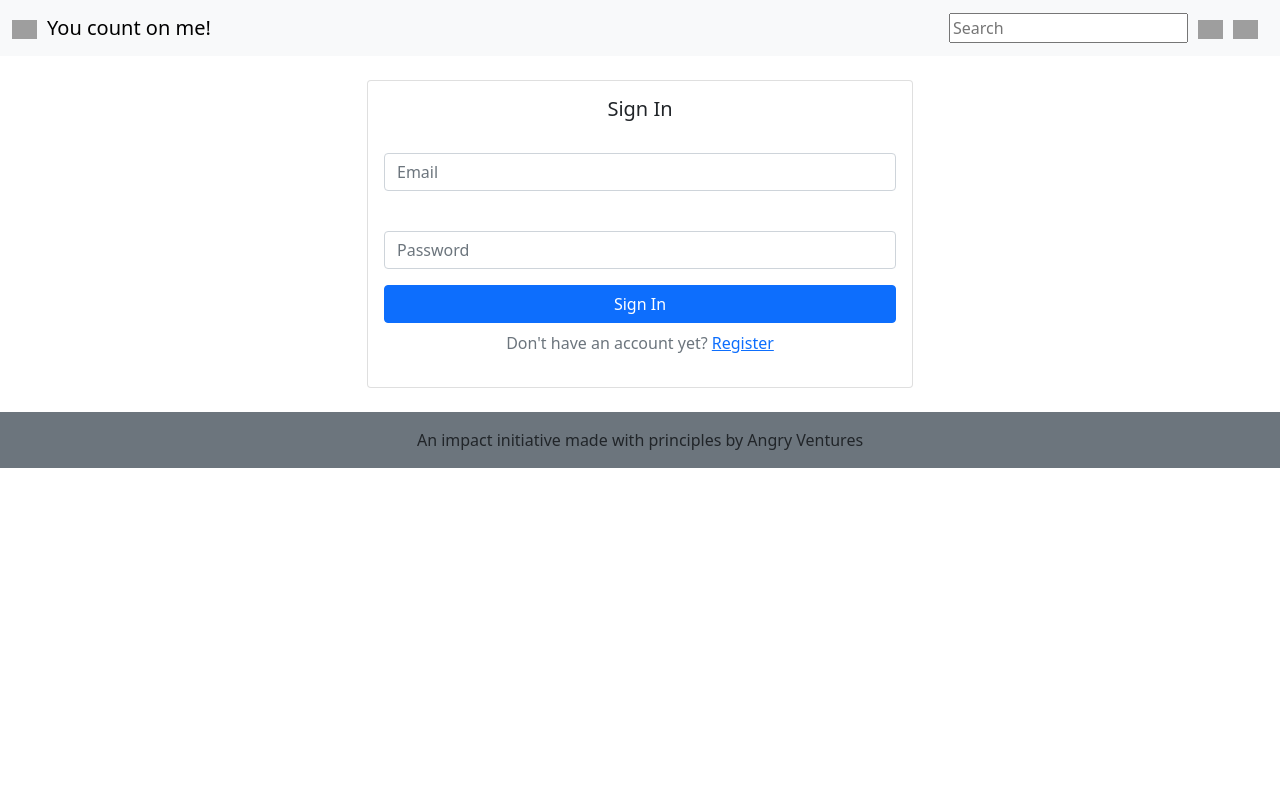
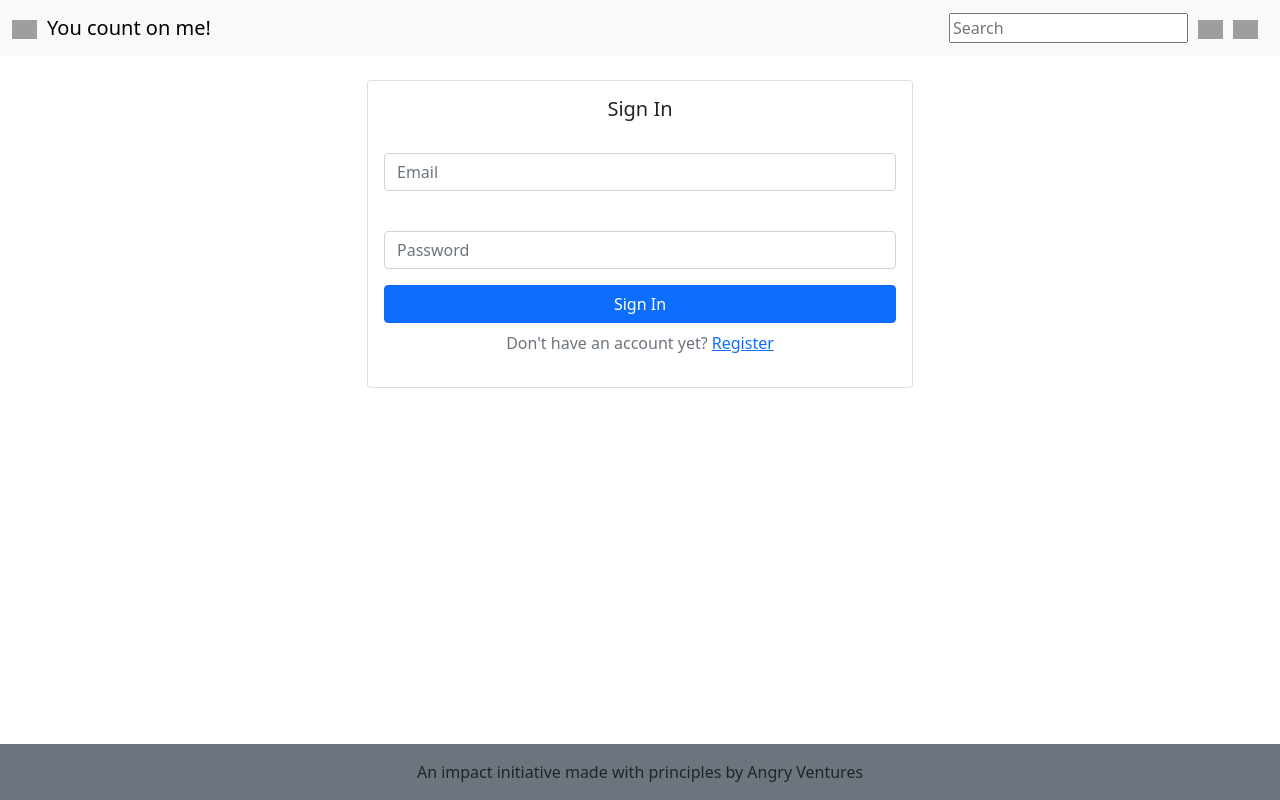
Before and after one commit to milenefukuda/count-on-me-frontend, a React (Create React App) app: page /user/login in a window 1280 px wide. Built offline with nearby package versions, Linux system fonts and the light colour scheme; grey boxes are pictures that could not be loaded.

Commit message:
footer fixed

```diff
--- a/src/components/Footer/index.js
+++ b/src/components/Footer/index.js
@@ -1,7 +1,7 @@
 export function Footer() {
   return (
     <>
-      <footer>
+      <footer style={{ position: "fixed", bottom: 0, width: "100%" }}>
         <div className="bg-secondary text-center p-3">
           An impact initiative made with principles by Angry Ventures
         </div>
--- a/src/pages/Login/index.js
+++ b/src/pages/Login/index.js
@@ -72,7 +72,7 @@ export function Login() {
                   </div>
                 </form>
                 <p className="text-muted mt-2">
-                  Don't have an account yet? <a href="/signup">Register</a>
+                  Don't have an account yet? <a href="/user/signup">Register</a>
                 </p>
               </div>
             </div>
```
